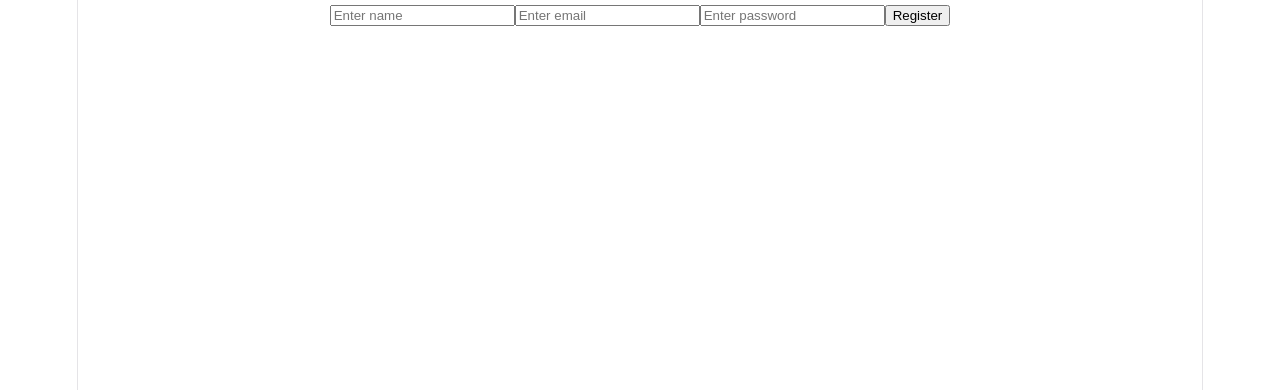
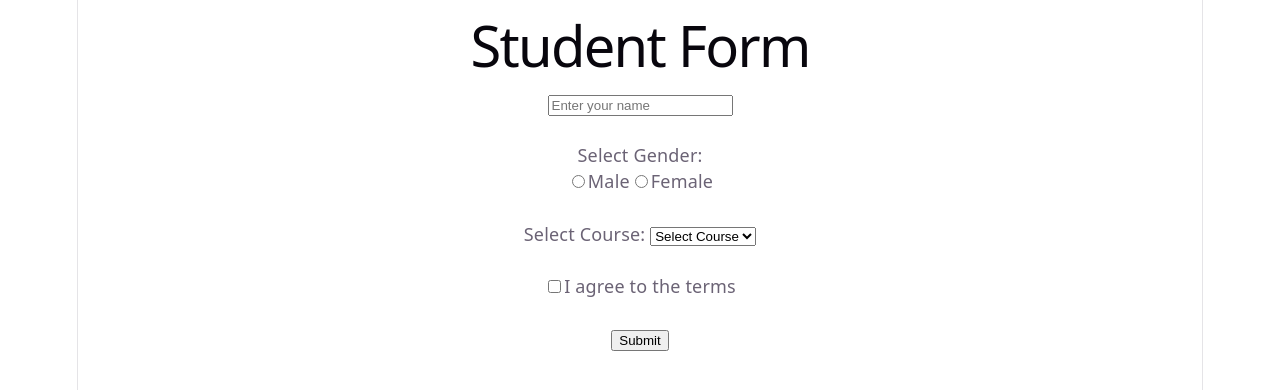
Before and after one commit to kanganamaheshwari0-cmd/react-revision, a React (Vite) app in the folder revision/: page / in a window 1280 px wide. Shown: the top 390 px of the page. Built offline with nearby package versions, Linux system fonts and the light colour scheme.

Commit message:
FORMS CHECKBOX + RADIO + SELECT

```diff
--- a/revision/src/App.jsx
+++ b/revision/src/App.jsx
@@ -334,57 +334,157 @@
 
 //FORMS MULTIPLE INPUT
 
+// import { useState } from "react";
+
+// function App() {
+//   const [formData, setFormData] = useState({
+//     name: "",
+//     email: "",
+//     password: ""
+//   });
+
+//   const handleChange = (e) => {
+//     setFormData({
+//       ...formData,
+//       [e.target.name]: e.target.value
+//     });
+//   };
+
+//   const handleSubmit = (e) => {
+//     e.preventDefault();
+
+//     console.log(formData);
+//   };
+
+//   return (
+//     <div>
+//       <form onSubmit={handleSubmit}>
+
+//         <input
+//           type="text"
+//           name="name"
+//           placeholder="Enter name"
+//           value={formData.name}
+//           onChange={handleChange}
+//         />
+
+//         <input
+//           type="email"
+//           name="email"
+//           placeholder="Enter email"
+//           value={formData.email}
+//           onChange={handleChange}
+//         />
+
+//         <input
+//           type="password"
+//           name="password"
+//           placeholder="Enter password"
+//           value={formData.password}
+//           onChange={handleChange}
+//         />
+
+//         <button type="submit">Register</button>
+
+//       </form>
+//     </div>
+//   );
+// }
+
+// export default App;
+
+//FORMS CHECKBOX + RADIO + SELECT
+
 import { useState } from "react";
 
 function App() {
-  const [formData, setFormData] = useState({
-    name: "",
-    email: "",
-    password: ""
-  });
-
-  const handleChange = (e) => {
-    setFormData({
-      ...formData,
-      [e.target.name]: e.target.value
-    });
-  };
+  const [name, setName] = useState("");
+  const [agree, setAgree] = useState(false);
+  const [gender, setGender] = useState("");
+  const [course, setCourse] = useState("");
 
   const handleSubmit = (e) => {
     e.preventDefault();
 
-    console.log(formData);
+    console.log({
+      name,
+      agree,
+      gender,
+      course
+    });
   };
 
   return (
     <div>
+      <h1>Student Form</h1>
+
       <form onSubmit={handleSubmit}>
 
         <input
           type="text"
-          name="name"
-          placeholder="Enter name"
-          value={formData.name}
-          onChange={handleChange}
+          placeholder="Enter your name"
+          value={name}
+          onChange={(e) => setName(e.target.value)}
         />
 
-        <input
-          type="email"
-          name="email"
-          placeholder="Enter email"
-          value={formData.email}
-          onChange={handleChange}
-        />
+        <br />
+        <br />
 
-        <input
-          type="password"
-          name="password"
-          placeholder="Enter password"
-          value={formData.password}
-          onChange={handleChange}
-        />
+        <p>Select Gender:</p>
 
-        <button type="submit">Register</button>
+        <label>
+          <input
+            type="radio"
+            name="gender"
+            value="Male"
+            checked={gender === "Male"}
+            onChange={(e) => setGender(e.target.value)}
+          />
+          Male
+        </label>
+
+        <label>
+          <input
+            type="radio"
+            name="gender"
+            value="Female"
+            checked={gender === "Female"}
+            onChange={(e) => setGender(e.target.value)}
+          />
+          Female
+        </label>
+
+        <br />
+        <br />
+
+        <label>Select Course: </label>
+
+        <select
+          value={course}
+          onChange={(e) => setCourse(e.target.value)}
+        >
+          <option value="">Select Course</option>
+          <option value="CSE">CSE</option>
+          <option value="IT">IT</option>
+          <option value="ECE">ECE</option>
+        </select>
+
+        <br />
+        <br />
+
+        <label>
+          <input
+            type="checkbox"
+            checked={agree}
+            onChange={(e) => setAgree(e.target.checked)}
+          />
+          I agree to the terms
+        </label>
+
+        <br />
+        <br />
+
+        <button type="submit">Submit</button>
 
       </form>
     </div>
```
